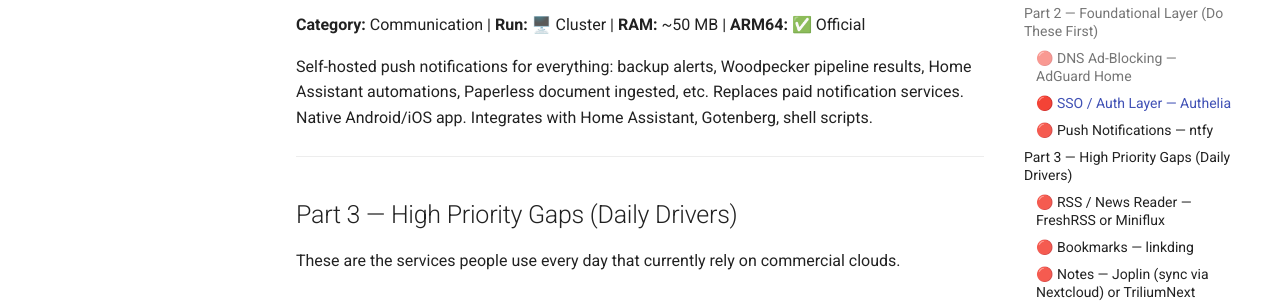
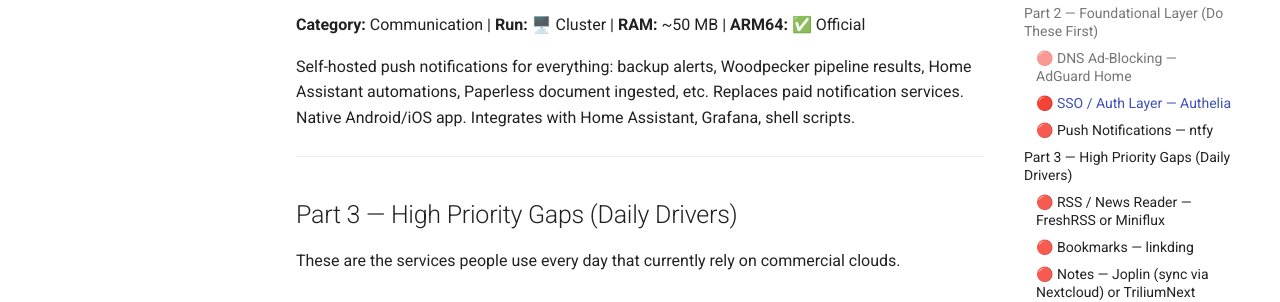
Before and after one commit to alivenda/homelab-docs, an MkDocs documentation site: the page built from docs/personal-cloud-stack.md, in a window 1280 px wide and 900 px high, scrolled down 3703 px. Shown: the part 203-505 px from the top of the window. Built offline with MkDocs 1.6.1 and Material for MkDocs 9.7.7, drawn with Linux system fonts in a browser that asks for light colours; comment, search, counter and statistics services are not loaded; part of the change alters nothing that is shown; some of the changed text lies outside the part shown.

Commit message:
docs(personal-cloud-stack): fix three errors from review
- ntfy: replace Gotenberg with Grafana (Gotenberg is a PDF converter)
- Summary table: add missing Donetick and RustDesk rows
- Deployment order: clarify AdGuard goes on Pi Zeros not cluster

````diff
--- a/docs/personal-cloud-stack.md
+++ b/docs/personal-cloud-stack.md
@@ -98,7 +98,7 @@ You already have Traefik. Authelia bolts on as a forward-auth middleware and add
 ### 🔴 Push Notifications — ntfy
 **Category:** Communication | **Run:** 🖥️ Cluster | **RAM:** ~50 MB | **ARM64:** ✅ Official
 
-Self-hosted push notifications for everything: backup alerts, Woodpecker pipeline results, Home Assistant automations, Paperless document ingested, etc. Replaces paid notification services. Native Android/iOS app. Integrates with Home Assistant, Gotenberg, shell scripts.
+Self-hosted push notifications for everything: backup alerts, Woodpecker pipeline results, Home Assistant automations, Paperless document ingested, etc. Replaces paid notification services. Native Android/iOS app. Integrates with Home Assistant, Grafana, shell scripts.
 
 ---
 
@@ -418,7 +418,7 @@ The Nextcloud Collabora integration turns Nextcloud into a full Google Docs repl
 
 ## Part 6 — Recommended Deployment Order
 
-If starting fresh, add services in this sequence:
+If starting fresh, add services in this sequence. Note: AdGuard Home goes on the Pi Zero 2 Ws — everything else goes on the cluster unless marked 💾 NAS.
 
 ```
 1.  AdGuard Home              → whole-network ad blocking immediately
@@ -479,7 +479,9 @@ Until then, run the Arr stack on the cluster pointing at NFS — it works fine.
 | 🟡 Good | Mealie | Paprika, recipe screenshots |
 | 🟡 Good | BookStack | Confluence, scattered docs |
 | 🟡 Good | Uptime Kuma | UptimeRobot |
+| 🟡 Good | Donetick | Habit and chore tracking |
 | 🟡 Good | Dawarich + OwnTracks | Google Timeline |
+| 🟡 Good | RustDesk | TeamViewer, AnyDesk |
 | 🟡 Good | Ollama + Open-WebUI | ChatGPT (post NAS upgrade) |
 | 🟡 Good | Collabora (NC app) | Google Docs |
 | 🟡 Good | SearXNG | Google search |
````
